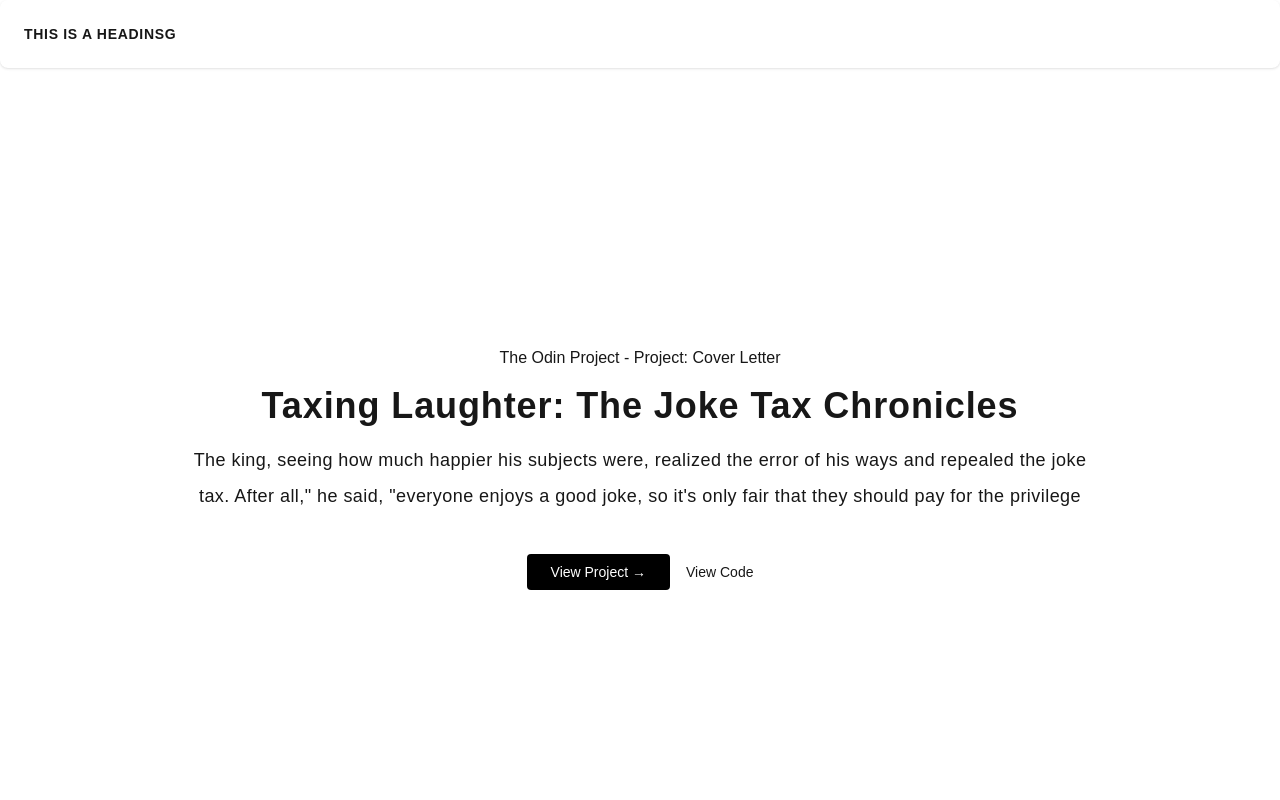
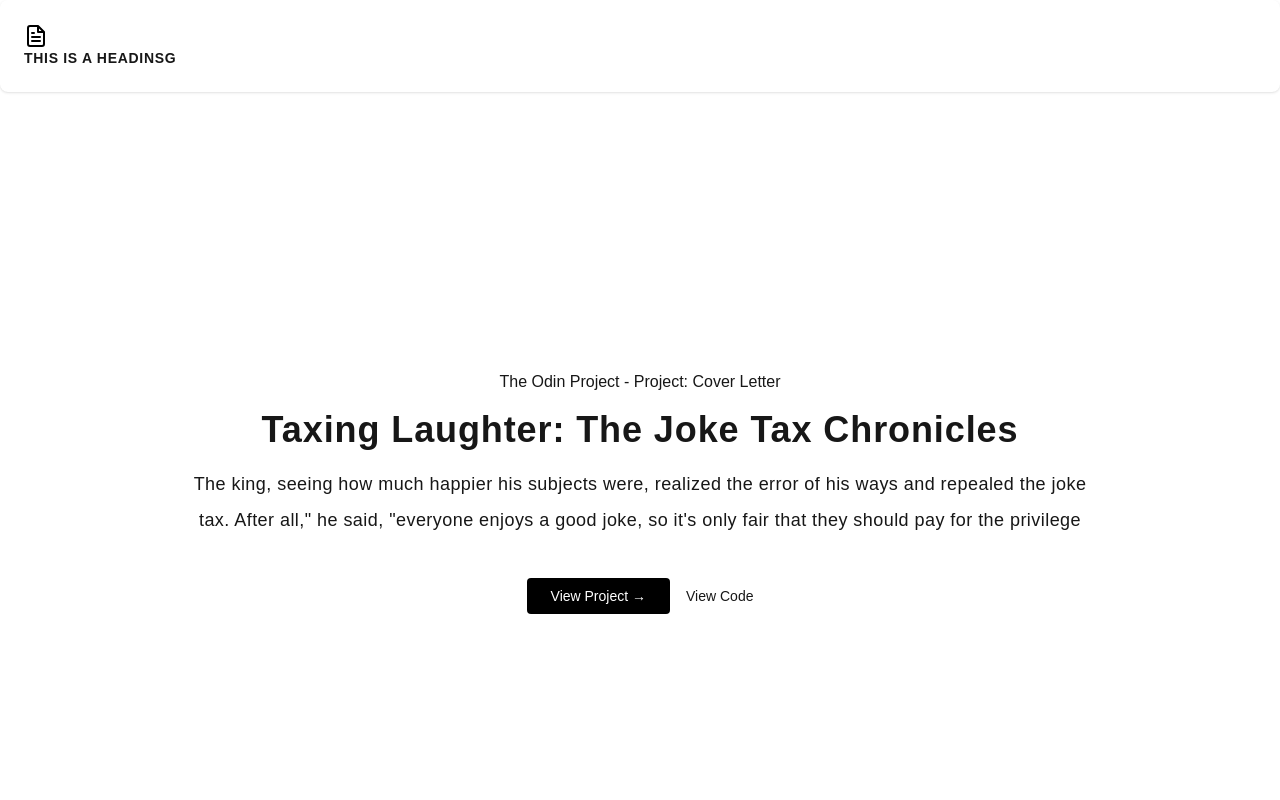
Before and after one commit to Justin-Bento/cv-application, a Next.js app: page / in a window 1280 px wide. Shown: the top 800 px of the page. Built offline with nearby package versions, Linux system fonts and the light colour scheme.

Commit message:
Added document icon from iconsvg

```diff
--- a/src/components/Navigation.tsx
+++ b/src/components/Navigation.tsx
@@ -6,7 +6,23 @@ export default function Navigation() {
       <main className=" sticky top-0 bg-white">
         <div className="overflow-hidden  shadow sm:rounded-lg">
           <div className="px-4 py-5 sm:p-6">
-            <p className="uppercase text-sm font-bold tracking-wider">This is a headinsg</p>
+            <svg
+              xmlns="http://www.w3.org/2000/svg"
+              width="24"
+              height="24"
+              viewBox="0 0 24 24"
+              fill="none"
+              stroke="#000000"
+              strokeWidth="2"
+              strokeLinecap="round"
+              strokeLinejoin="round"
+            >
+              <path d="M14 2H6a2 2 0 0 0-2 2v16c0 1.1.9 2 2 2h12a2 2 0 0 0 2-2V8l-6-6z" />
+              <path d="M14 3v5h5M16 13H8M16 17H8M10 9H8" />
+            </svg>
+            <p className="uppercase text-sm font-bold tracking-wider">
+              This is a headinsg
+            </p>
           </div>
         </div>
       </main>
```
